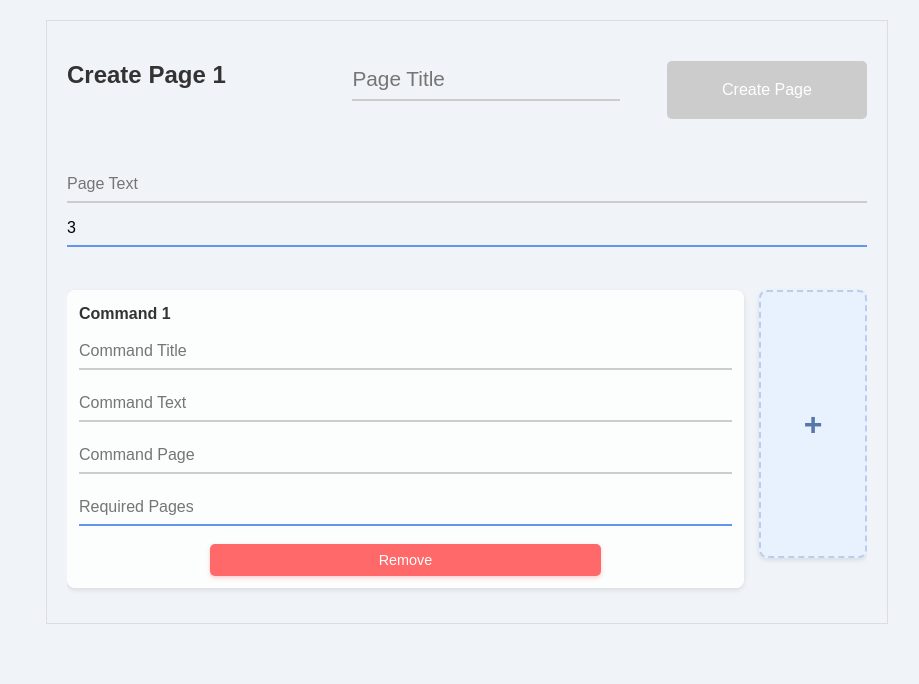
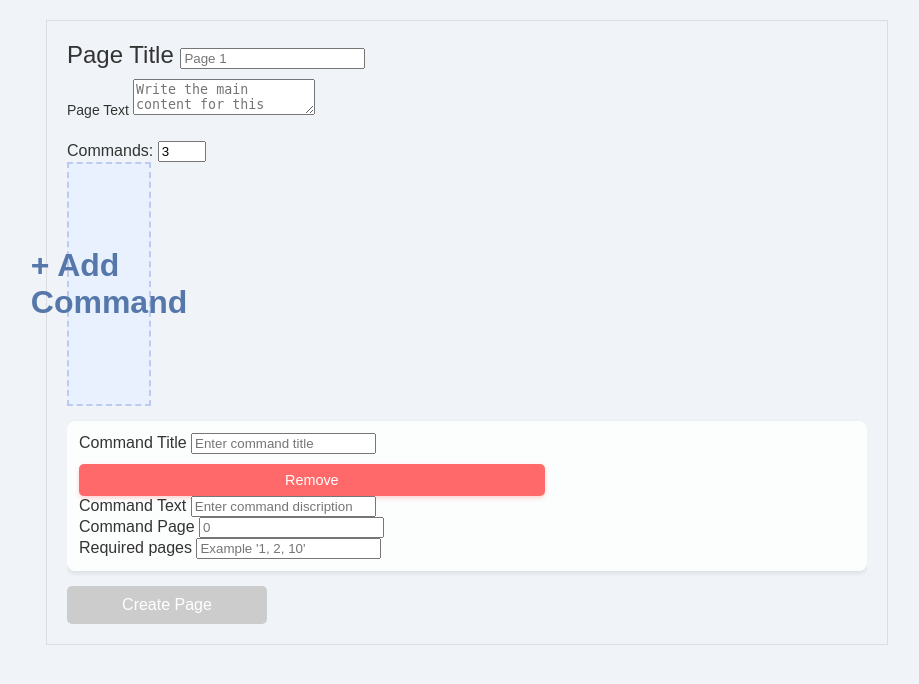
Before and after one commit to LAMagicx/coverse, a Flask app: page /create/1 in a window 1280 px wide. Shown: the part 58-742 px from the top of the page, without its empty margins (173-1092 px from the left). Run offline with Flask 3, Linux system fonts and the light colour scheme; data that the repository does not hold is empty.

Commit message:
fix: modified css

```diff
--- a/web_app/app.py
+++ b/web_app/app.py
@@ -42,8 +42,6 @@ def page_not_found(e):
 
 @app.before_request
 def check_token():
-    print("here")
-    print(session)
     if "visits" not in session:
         session["visits"] = {}
 
@@ -51,7 +49,6 @@ def check_token():
         ua = request.headers.get("User-Agent")
         ip = request.access_route[-1]
         uid = f"{ip}_{hashlib.sha1(ua.encode('utf-8')).hexdigest()[:8]}"
-        print(f"New user: {uid}")
         session["user_id"] = uid
 
 
@@ -71,7 +68,8 @@ def show_page(page_id: int):
     if page is None:
         return render_template('not_found.html', page_id=page_id)
 
-    return render_template('page.html', page=page)
+
+    return render_template('page.html', page=page, zip=zip)
 
 
 def process_page_form(form_data, page_id):
@@ -109,6 +107,7 @@ def process_page_form(form_data, page_id):
             limit=int(form_data.get('limit', 3)),
             commands=commands
         )
+        print(page)
         page.create()
         return page, None
 
@@ -122,7 +121,7 @@ def create(page_id: int):
         page = Page.select(page_id)
         if page is not None:
             # Page exists, redirect to view it
-            return redirect(url_for('show_page', page_id=page_id))
+            return redirect(url_for('show_page', page_id=page_id, zip=zip))
         return render_template('create.html', page_id=page_id)
 
     # Handle POST request
@@ -150,20 +149,7 @@ def create(page_id: int):
             # If there was an error, show the form again with the error message
             return render_template('create.html', page_id=page_id, error=error)
 
-@app.route("/validate-form", methods=["POST"])
-def validate_form():
-    """Endpoint for validating form data via HTMX without submission"""
-    if request.headers.get('HX-Request') == 'true':
-        form_data = request.form.to_dict(flat=False)
-
-        # Here you would validate the form data
-        # For demo purposes, let's assume validation passes
-        is_valid = True
-        message = "Form data is valid"
-
-        # Return validation result
-        return jsonify({'valid': is_valid, 'message': message})
 
 if __name__ == "__main__":
 
-    app.run(host="0.0.0.0", port=8085)
+    app.run(host="0.0.0.0", port=8085, use_reloader=True)
--- a/web_app/templates/404.html
+++ b/web_app/templates/404.html
@@ -6,6 +6,6 @@
 <p class="page-text">The page you are looking for could not be found but probably hasn't been created yet. You can either go back to the start and start again, or you can decide to write this page and continue the story.</p>
 
 <div class="button-container">
-  <button onclick="window.location.href='/page/0'">Restart</button>
+  <button class="button-4" onclick="window.location.href='/page/0'">Restart</button>
 </div>
 {% endblock %}
--- a/web_app/templates/base.html
+++ b/web_app/templates/base.html
@@ -6,6 +6,7 @@
     <title>Coverse</title>
     <script src="{{ url_for('static', filename='htmx.min.js') }}"></script>
     <script defer src="https://cdn.jsdelivr.net/npm/alpinejs@3.x.x/dist/cdn.min.js"></script>
+    <!-- <link rel="stylesheet" href="https://cdn.jsdelivr.net/npm/@picocss/pico@2/css/pico.min.css"> -->
     <link rel="stylesheet" href="{{ url_for('static', filename='styles.css') }}">
     <link rel="manifest" href="{{ url_for('static', filename='manifest.json') }}" />
     <link rel="icon" href="{{url_for('static', filename='icons/coverse_c_144.png')}}" type="image/png">
--- a/web_app/templates/create.html
+++ b/web_app/templates/create.html
@@ -6,95 +6,75 @@
       x-data="createPageForm()"
       hx-post="/create/{{ page_id }}"
       hx-trigger="submit"
-      hx-target="#form-feedback"
       hx-swap="innerHTML">
-  <div id="main-content">
-    <div id="form-feedback" x-show="message !== ''"
-         :class="{'success-feedback': !isError, 'error-feedback': isError}">
-      <p x-text="message"></p>
-    </div>
+  <div id="card-body">
     {% if error %}
     <p class="error">{{ error }}</p>
     {% endif %}
-    <div id="title-content">
-      <h2>Create Page {{ page_id }}</h2>
-      <div id="page-title-container">
-        <div class="input-container" id="page-title-input">
-          <input type="text" id="page-title" name="title" placeholder="Page Title"
-                 {% if page %} value="{{ page.title }}" {% endif %}
-                 x-model="formData.title"
-                 hx-trigger="keyup changed delay:500ms"
-                 hx-target="next .validation-message"
-                 hx-vals='{"field": "title"}'
-                 required>
-          <div class="underline"></div>
-          <div class="validation-message"></div>
-        </div>
-      </div>
-      <div class="button-container">
-        <button id="create-page-button" type="submit" :disabled="!isFormValid">Create Page</button>
-      </div>
+    <div class="page-title text-input">
+      <label for="title">Page Title</label>
+      <input type="text" id="page-title" name="title" placeholder="Page {{ page_id }}" x-model="formData.title" required>
     </div>
 
-    <div id="text-content">
-      <div class="input-container">
-        <input id="page-text" name="text" placeholder="Page Text"
-               {% if page %}value="{{ page.text }}"{% endif %}
-               x-model="formData.text" required>
-        <div class="underline"></div>
-      </div>
-      <div class="input-container">
-        <input type="number" id="commands-limit" placeholder="Maximum commands" name="limit"
-               min="1" max="6" {% if page %} value="{{ page.limit }}" {% endif %}
-               x-model="formData.limit"
-               @input="validateCommandLimit" required>
-        <div class="underline"></div>
-        <p class="hint" x-show="commands.length > formData.limit"
-           x-text="`Please reduce commands or increase limit (current: ${commands.length}/${formData.limit})`">
-        </p>
-      </div>
+    <div class="page-text text-input">
+      <label for="text">Page Text</label>
+      <textarea id="page-text" name="text" placeholder="Write the main content for this page..." x-model="formData.text" required></textarea>
     </div>
 
-    <div id="command-content"
-         hx-target="this"
-         hx-swap="outerHTML">
+    <div class="row-container">
+      <div class="text-input">
+        <label for="limit">Commands: </label>
+        <input type="number" id="commands-limit" placeholder="Maximum commands" name="limit" min="1" max="6" {% if page %} value="{{ page.limit }}" {% endif %} x-model="formData.limit" @input="validateCommandLimit" required>
+        <p class="hint" x-show="commands.length > formData.limit" x-text="`Please reduce commands or increase limit (current: ${commands.length}/${formData.limit})`"></p>
+      </div>
+
+      <div class="button-4 add-command" id="add-command-button" @click="addCommand" x-show="canAddCommands">+ Add Command</div>
+      <div class="button-4 add-command" :disabled="!canAddCommands" x-show="!canAddCommands">Max Commands Reached</div>
+    </div>
+
+    <div id="command-content" hx-target="this" hx-swap="outerHTML">
       <template x-for="(command, index) in commands" :key="index">
         <div class="command" :id="`command-${index + 1}`">
-          <h4 x-text="`Command ${index + 1}`"></h4>
-          <div class="input-container">
-            <input type="text" :id="`command-name-${index}`"
-                   :name="`commands[${index}][name]`"
-                   placeholder="Command Title"
-                   x-model="command.name" required>
-            <div class="underline"></div>
+          <!-- <h4 x-text="`Command ${index + 1}`"></h4> -->
+          <div class="row-container">
+            <div class="text-input">
+              <label for="`commands[${index}][name]`">Command Title</label>
+              <input type="text" :id="`command-name-${index}`"
+                    :name="`commands[${index}][name]`"
+                    placeholder="Enter command title"
+                    x-model="command.name" required>
+            </div>
+            <button class="button-4 remove-button" type="button" @click="removeCommand(index)">Remove</button>
           </div>
-          <div class="input-container">
-            <input type="text" :id="`command-text-${index}`"
-                   :name="`commands[${index}][text]`"
-                   placeholder="Command Text"
-                   x-model="command.text" required>
-            <div class="underline"></div>
+          <div class="row-container">
+            <div class="text-input">
+              <label for="`commands[${index}][text]`">Command Text</label>
+              <input type="text" :id="`command-text-${index}`"
+                    :name="`commands[${index}][text]`"
+                    placeholder="Enter command discription"
+                    x-model="command.text" required>
+            </div>
           </div>
-          <div class="input-container">
-            <input type="text" :id="`command-page-${index}`"
-                   :name="`commands[${index}][page]`"
-                   placeholder="Command Page"
-                   x-model="command.page" required>
-            <div class="underline"></div>
+          <div class="row-container">
+            <div class="text-input">
+              <label for="`commands[${index}][page]`">Command Page</label>
+              <input type="number" :id="`command-page-${index}`"
+                    :name="`commands[${index}][page]`"
+                    placeholder="0"
+                    x-model="command.page" required>
+            </div>
+            <div class="text-input">
+              <label for="`commands[${index}][page]`">Required pages</label>
+              <input type="text" :id="`required-page-ids-${index}`"
+                    :name="`commands[${index}][required]`"
+                    placeholder="Example '1, 2, 10'"
+                    x-model="command.required">
+            </div>
           </div>
-          <div class="input-container">
-            <input type="text" :id="`required-page-ids-${index}`"
-                   :name="`commands[${index}][required]`"
-                   placeholder="Required Pages"
-                   x-model="command.required">
-            <div class="underline"></div>
-          </div>
-          <button class="remove-button" type="button" @click="removeCommand(index)">Remove</button>
         </div>
       </template>
-      <div class="command add-command" id="add-command-button" @click="addCommand" x-show="canAddCommands">+</div>
-      <div class="command add-command disabled" x-show="!canAddCommands">Max Commands Reached</div>
     </div>
+    <button class="button-4" id="create-page-button" type="submit" :disabled="!isFormValid">Create Page</button>
   </div>
 </form>
 
--- a/web_app/templates/home.html
+++ b/web_app/templates/home.html
@@ -7,7 +7,7 @@
     <p>Coverse is a unique text adventure game where you, the player, shape the story. Unlike traditional games, there's no predefined plot. Instead, you and other players contribute to a shared narrative.</p>
     <p>Start by exploring an existing story or create your own. As you make choices, the story unfolds, leading you down unexpected paths. If you reach a dead end, don't worry! You can continue the story wherever your imagination takes you.</p>
     <div class="button-container">
-        <button onclick="window.location.href='/page/0'">Start</button>
+        <button class="button-4" onclick="window.location.href='/page/0'">Start</button>
     </div>
 </div>
 {% endblock %}
--- a/web_app/templates/not_found.html
+++ b/web_app/templates/not_found.html
@@ -10,7 +10,7 @@
 {% endif %}
 
 <div class="button-container">
-  <button onclick="window.location.href='/page/0'">Restart</button>
-  <button onclick="window.location.href='/create/{{ page_id }}'">Create Page {{ page_id }}</button>
+  <button class="button-4" onclick="window.location.href='/page/0'">Restart</button>
+  <button class="button-4" onclick="window.location.href='/create/{{ page_id }}'">Create Page {{ page_id }}</button>
 </div>
 {% endblock %}
```
Also changed, not shown: web_app/templates/page.html (+22 -11 lines).
